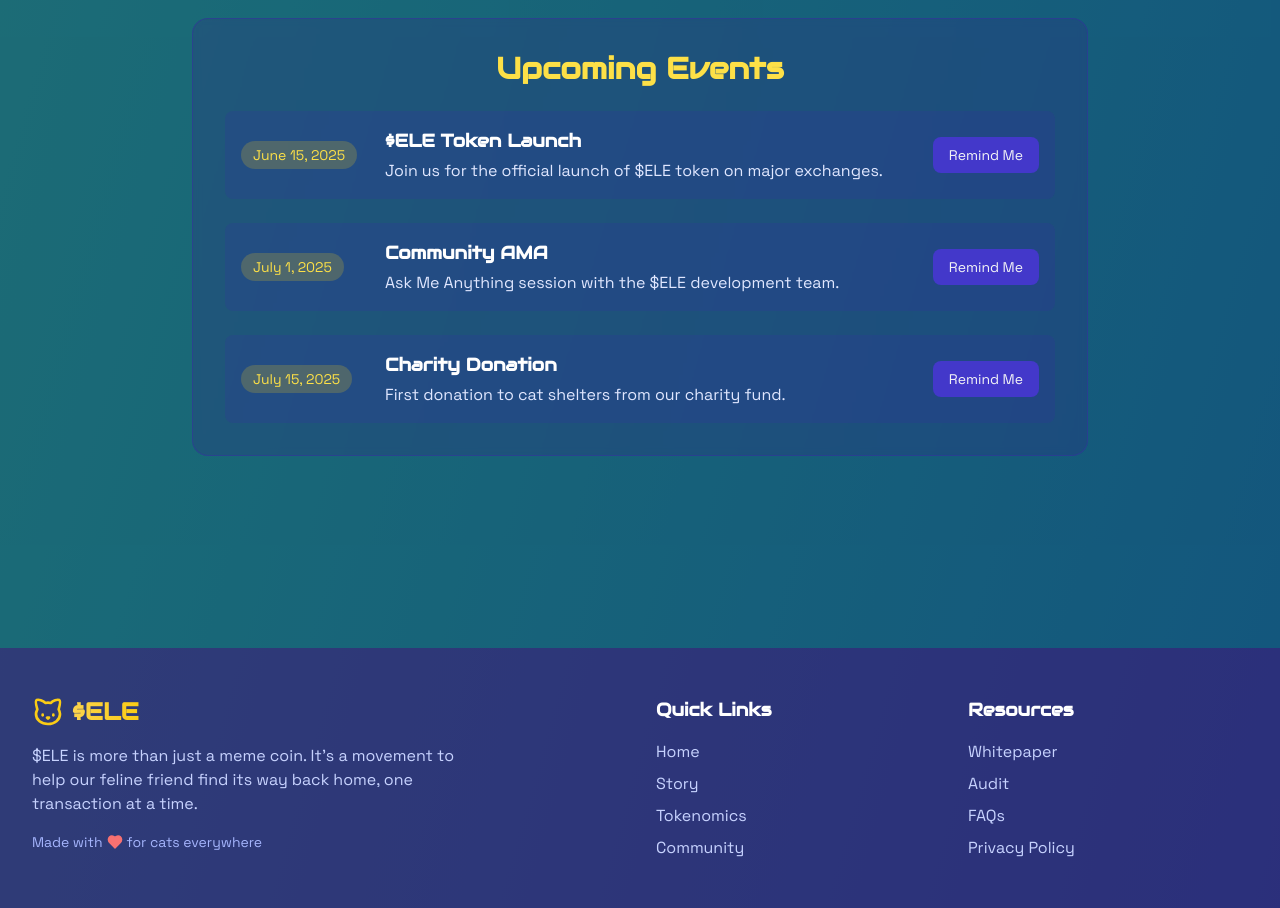
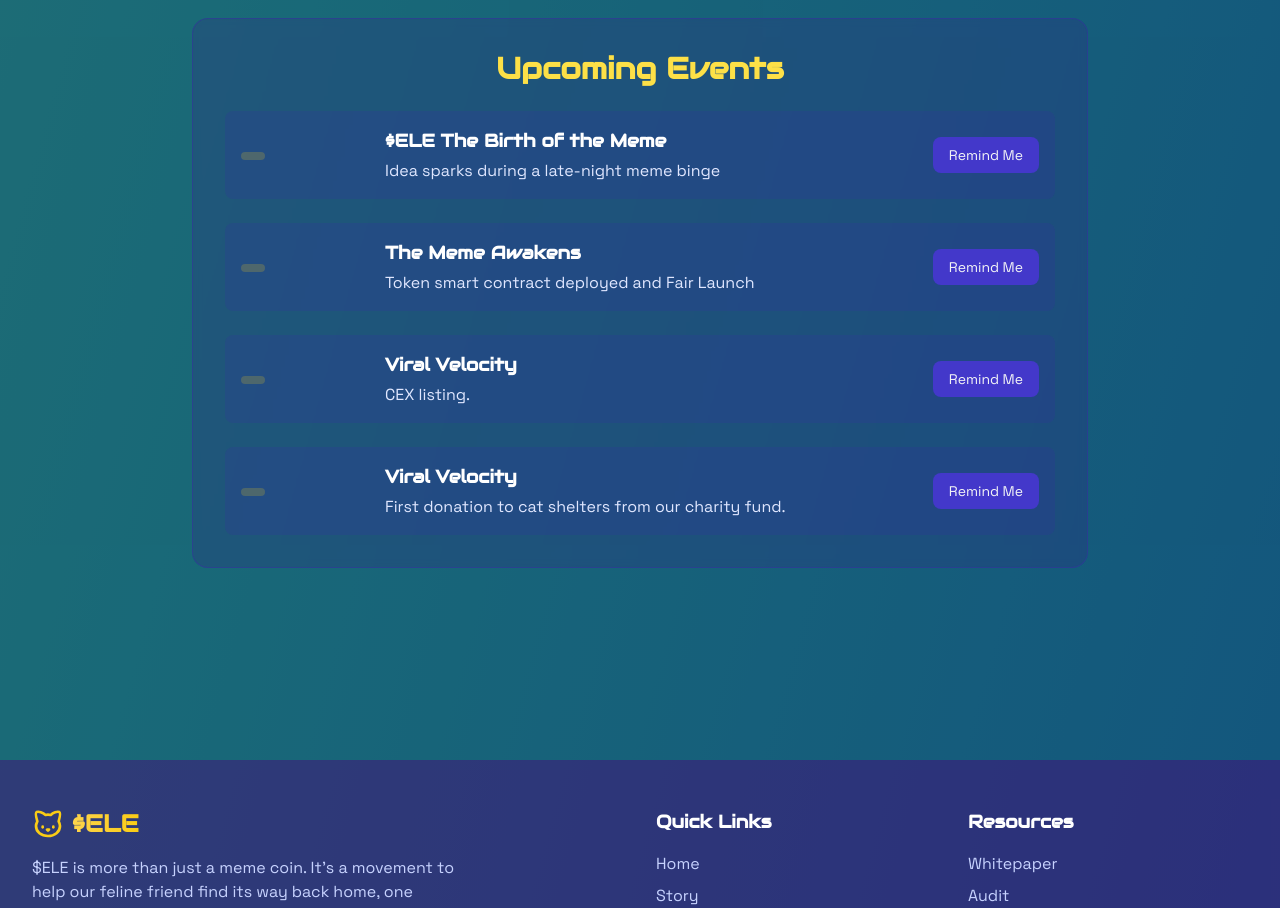
Before and after one commit to muske111/elecat111, a React (Vite) app: page / in a window 1280 px wide. Shown: the part 3520-4428 px from the top of the page. Built offline with nearby package versions, Linux system fonts and the light colour scheme.

Commit message:
Community.tsx

```diff
--- a/src/components/Community.tsx
+++ b/src/components/Community.tsx
@@ -41,20 +41,21 @@ const Community: React.FC = () => {
 
             <div className="space-y-6">
               <EventCard
-                date="June 15, 2025"
-                title="$ELE Token Launch"
-                description="Join us for the official launch of $ELE token on major exchanges."
+                title="$ELE The Birth of the Meme"
+                description="Idea sparks during a late-night meme binge"
               />
 
               <EventCard
-                date="July 1, 2025"
-                title="Community AMA"
-                description="Ask Me Anything session with the $ELE development team."
+                title="The Meme Awakens"
+                description="Token smart contract deployed and Fair Launch"
+              />
+              <EventCard
+                title="Viral Velocity"
+                description="CEX listing."
               />
 
               <EventCard
-                date="July 15, 2025"
-                title="Charity Donation"
+                title="Viral Velocity"
                 description="First donation to cat shelters from our charity fund."
               />
             </div>
```
